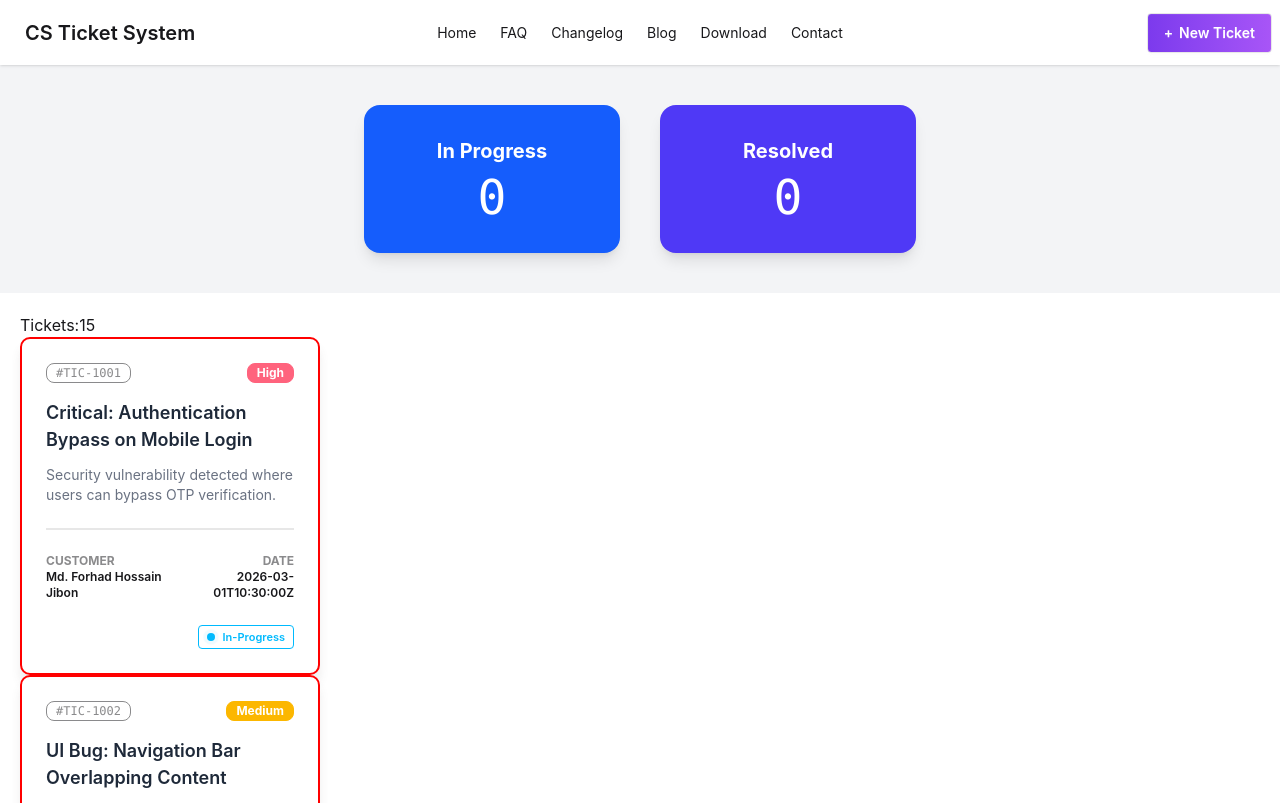
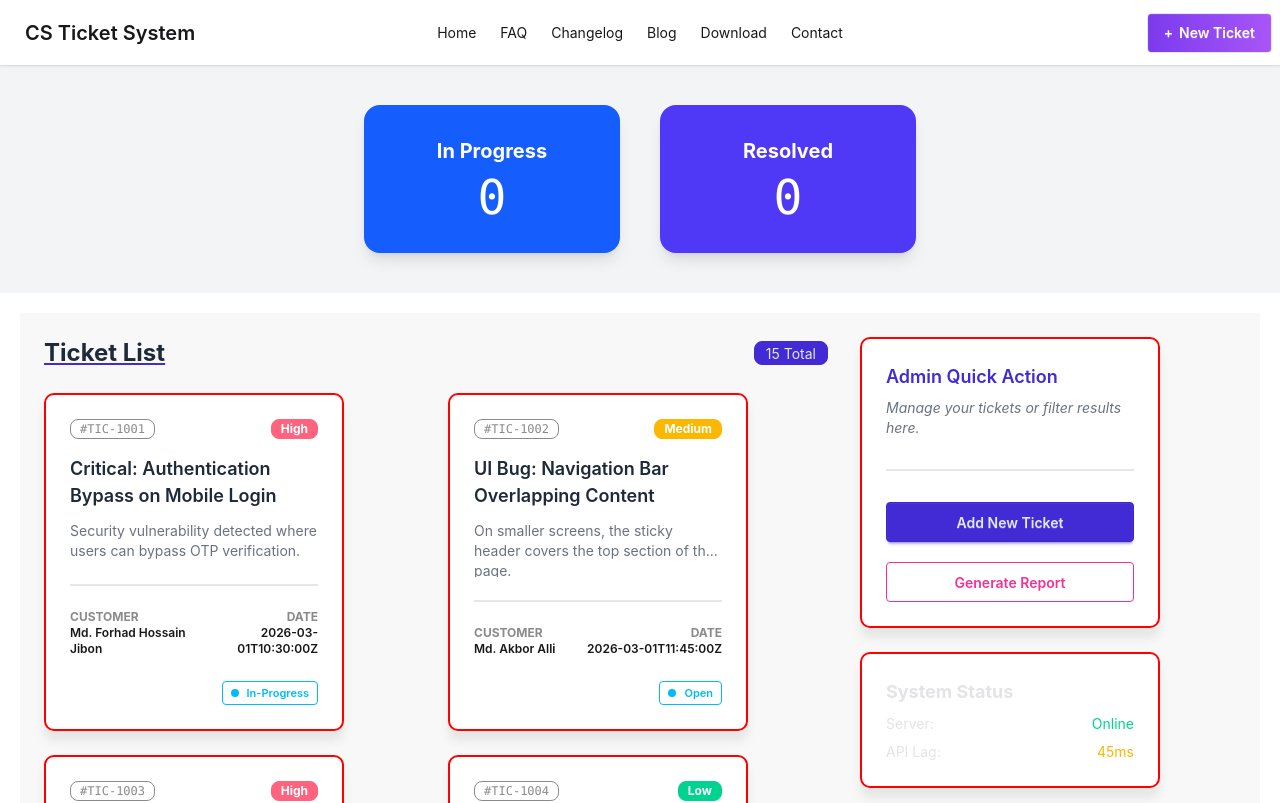
Before and after one commit to me2sumanislam/E-TICKET, a React (Vite) app: page / in a window 1280 px wide. Shown: the top 803 px of the page. Built offline with nearby package versions, Linux system fonts and the light colour scheme.

Commit message:
try data 2col

```diff
--- a/src/ticket.jsx
+++ b/src/ticket.jsx
@@ -4,7 +4,7 @@
   return (
     <div
       onClick={() => onTicketClick(status)}
-      className="card bg-base-100 w-full shadow-xl border border-base-200 hover:shadow-2xl transition-all cursor-pointer group"
+      className=" flex card bg-base-100 w-full shadow-xl border border-base-200 hover:shadow-2xl transition-all cursor-pointer group"
     >
       <div className="card-body p-6">
         {/* টপ সেকশন: ID এবং Priority Badge */}
--- a/src/tickets.jsx
+++ b/src/tickets.jsx
@@ -1,16 +1,60 @@
-import { use } from "react"
- import Ticket from "./ticket"
-export default function TiketInfo({ticketPromiss}){
+ import { use } from "react";
+import Ticket from "./Ticket";
 
-    const tickets = use(ticketPromiss)
-    //  console.log(tickets);
+export default function TiketInfo({ ticketPromiss, onTicketClick }) {
+    const tickets = use(ticketPromiss);
 
-    return(
-        <div>
-            <h3>Tickets:{tickets.length}</h3>
-            {
-                tickets.map(ticket =><Ticket ticket={ticket}></Ticket>)
-            }
+    return (
+        /* মেইন কন্টেইনার: ২টা বড় ভাগে ভাগ করা হয়েছে */
+        <div className="grid grid-cols-1 lg:grid-cols-12 gap-8 p-6 bg-base-200 min-h-screen">
+
+            {/* বাম দিকের সেকশন (টিকিট কার্ডগুলো এখানে থাকবে) - ৮ কলাম জায়গা নেবে */}
+            <div className="lg:col-span-8 space-y-6">
+                <div className="flex justify-between items-center mb-6">
+                    <h2 className="text-2xl font-bold text-gray-800 underline decoration-primary">Ticket List</h2>
+                    <span className="badge badge-primary">{tickets.length} Total</span>
+                </div>
+
+                {/* কার্ডগুলো ২ কলামের গ্রিডে দেখাবে */}
+                <div className="grid grid-cols-1 md:grid-cols-2 gap-6">
+                    {tickets.map((t) => (
+                        <Ticket key={t.id} ticket={t} onTicketClick={onTicketClick} />
+                    ))}
+                </div>
+            </div>
+
+            {/* ডান দিকের সেকশন (অন্যান্য কাজের জন্য) - ৪ কলাম জায়গা নেবে */}
+            <div className="lg:col-span-4">
+                <div className="sticky top-10 space-y-6">
+
+                    {/* একটি স্যাম্পল কার্ড ডিজাইন (অন্য কিছু রাখার জন্য) */}
+                    <div className="card bg-white shadow-xl border-t-4 border-primary">
+                        <div className="card-body">
+                            <h2 className="card-title text-primary">Admin Quick Action</h2>
+                            <p className="text-sm text-gray-500 italic">Manage your tickets or filter results here.</p>
+
+                            <div className="divider"></div>
+
+                            {/* এখানে আপনি বাটন বা ইনপুট রাখতে পারেন */}
+                            <button className="btn btn-primary btn-block mb-3">Add New Ticket</button>
+                            <button className="btn btn-outline btn-secondary btn-block">Generate Report</button>
+                        </div>
+                    </div>
+
+                    {/* আরেকটি সেকশন (যেমন: স্ট্যাটাস সামারি) */}
+                    <div className="card bg-neutral text-neutral-content shadow-xl">
+                        <div className="card-body">
+                            <h3 className="font-bold text-lg">System Status</h3>
+                            <ul className="text-sm space-y-2">
+                                <li className="flex justify-between">Server: <span className="text-success">Online</span></li>
+                                <li className="flex justify-between">API Lag: <span className="text-warning">45ms</span></li>
+                            </ul>
+                        </div>
+                    </div>
+
+                </div>
+            </div>
+
         </div>
-    )
- }
+    );
+}
```
